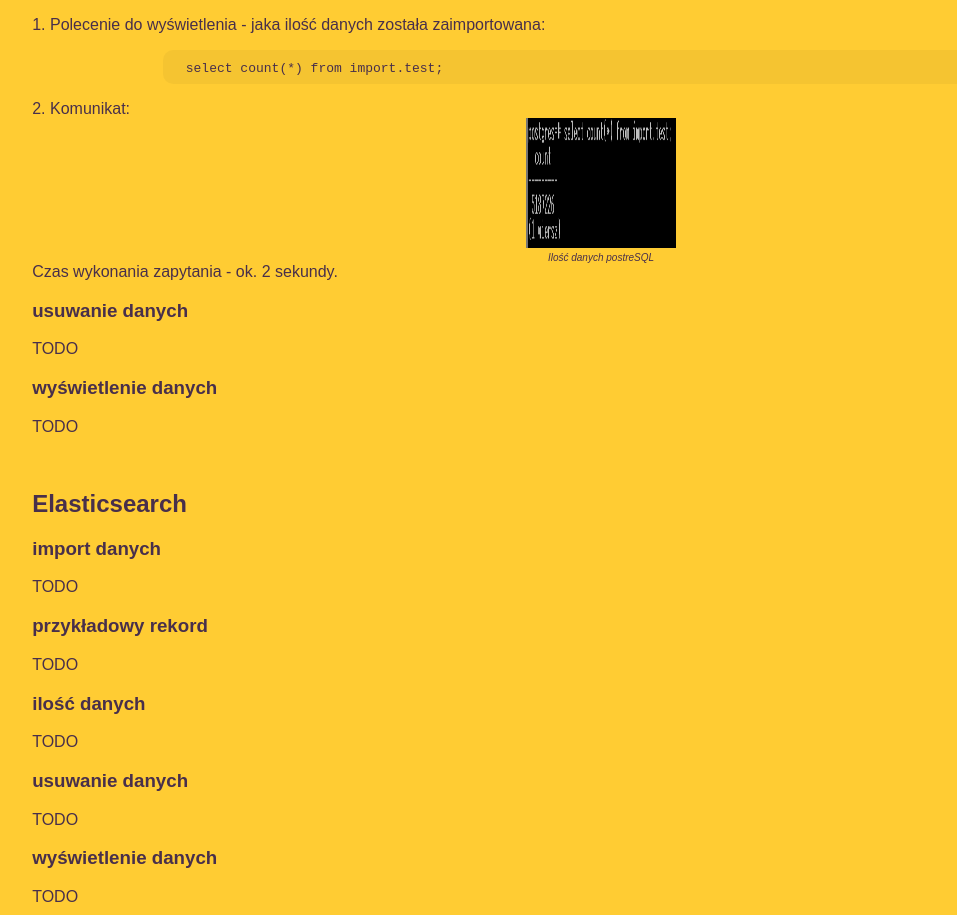
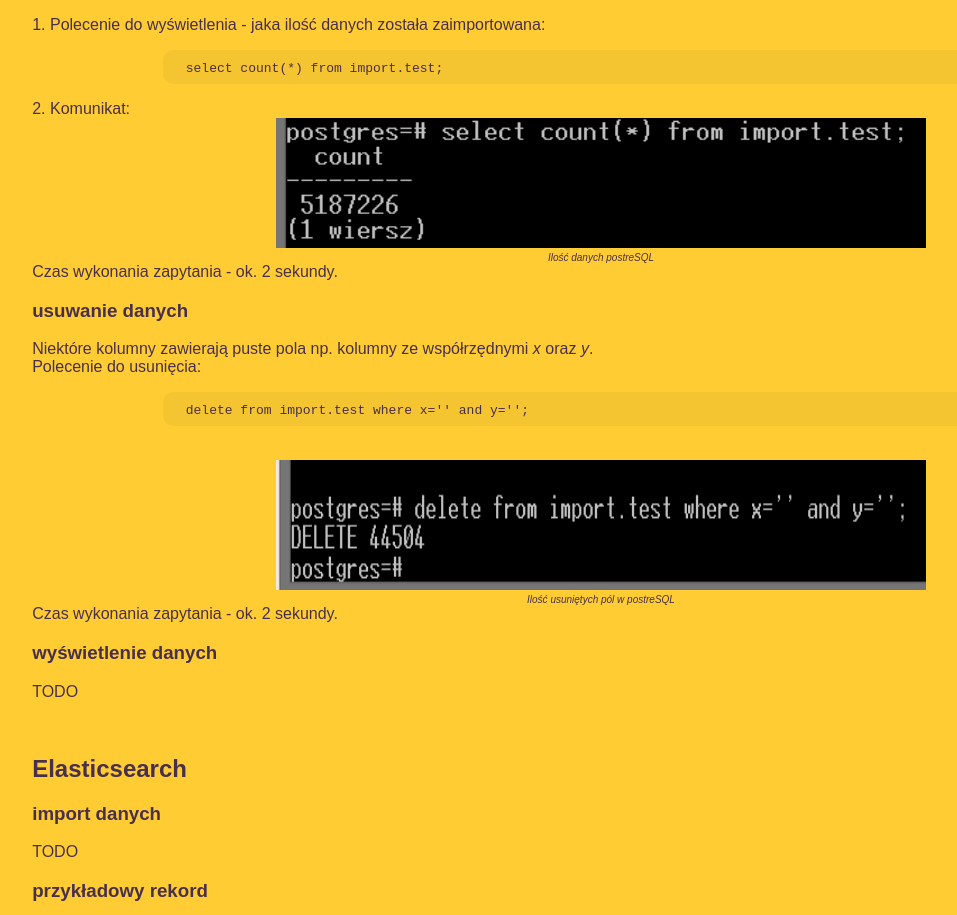
Before and after one commit to Mareks1/noSQL-projekt, a plain HTML site: page docs/pages/zad1EdaMB.html in a window 1280 px wide. Shown: the part 3151-4066 px from the top of the page, without its empty margins (39-996 px from the left). Drawn offline with Linux system fonts and the light colour scheme.

Commit message:
delete oraz edycja

```diff
--- a/docs/pages/zad1EdaMB.html
+++ b/docs/pages/zad1EdaMB.html
@@ -173,14 +173,27 @@ select count(*) from import.test;
 			</div>
 			2. Komunikat:
 			<div class="text-center">
-				<img src="../images/wiersze.PNG" height="130em" width="150em">
+				<img src="../images/wiersze.PNG" height="130em" width="650em">
 			</div>
 			<div class="description-image">Ilość danych postreSQL</div>
 			Czas wykonania zapytania - ok. 2 sekundy.
 		</p>
 		<h3 id="psql4">usuwanie danych</h3>
 		<p>
-			TODO
+			Niektóre kolumny zawierają puste pola np. kolumny ze współrzędnymi <i>x</i> oraz <i>y</i>.
+			</br>
+			Polecenie do usunięcia:
+			<div class="command">
+				<code>
+delete from import.test where x='' and y='';
+				</code>
+			</div>
+			</br>
+			<div class="text-center">
+				<img src="../images/delete.PNG" height="130em" width="650em">
+			</div>
+			<div class="description-image">Ilość usuniętych pól w postreSQL</div>
+			Czas wykonania zapytania - ok. 2 sekundy.
 		</p>
 		<h3 id="psql5">wyświetlenie danych</h3>
 		<p>
```
